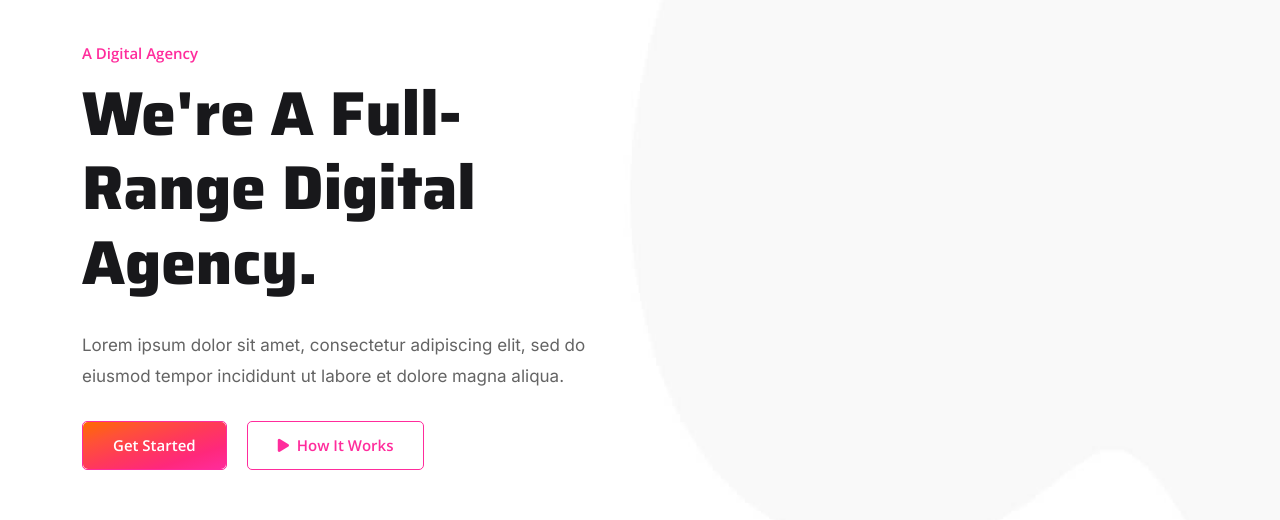
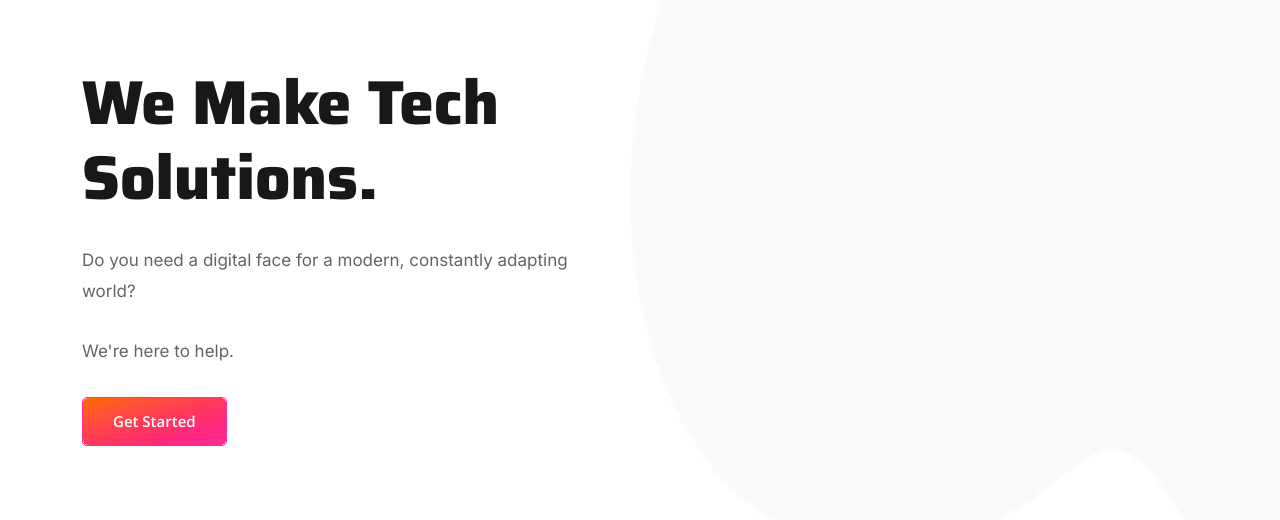
Before and after one commit to Adeptly-Tech-Solutions/Website, a Next.js app: page / in a window 1280 px wide. Shown: the part 159-679 px from the top of the page. Built offline with nearby package versions, Linux system fonts and the light colour scheme.

Commit message:
changes made to main banner

```diff
--- a/components/HomePages/DefaultHome/MainBanner.js
+++ b/components/HomePages/DefaultHome/MainBanner.js
@@ -23,25 +23,17 @@ const MainBanner = () => {
               <div className="row">
                 <div className="col-lg-6">
                   <div className="main-banner-content">
-                    <span>A Digital Agency</span>
-                    <h1>We're a full-range digital agency.</h1>
+                    <h1>We make tech solutions.</h1>
                     <p>
-                      Lorem ipsum dolor sit amet, consectetur adipiscing elit,
-                      sed do eiusmod tempor incididunt ut labore et dolore
-                      magna aliqua.
+                      Do you need a digital face for a modern, constantly adapting world?
+                    </p>
+
+                    <p>
+                      We're here to help.
                     </p>
 
                     <Link href="/contact">
                       <a className="btn btn-primary">Get Started</a>
-                    </Link>
-
-                    <Link href="#play-video">
-                      <a
-                        onClick={() => setToggler(!toggler)}
-                        className="btn btn-secondary"
-                      >
-                        <i className="fa-solid fa-play me-1"></i> How it works
-                      </a>
                     </Link>
                   </div>
                 </div>
--- a/pages/index.js
+++ b/pages/index.js
@@ -3,14 +3,7 @@ import Navbar from "../components/Layouts/Navbar";
 import MainBanner from "../components/HomePages/DefaultHome/MainBanner";
 import Services from "../components/HomePages/DefaultHome/Services";
 import About from "../components/HomePages/DefaultHome/About";
-import OurWorks from "../components/HomePages/DefaultHome/OurWorks";
-import WorkProcess from "../components/HomePages/DefaultHome/WorkProcess";
-import Feedback from "../components/Common/Feedback";
 import Team from "../components/Common/Team";
-import FunFacts from "../components/Common/FunFacts";
-import LatestNewsSlider from "../components/Common/LatestNewsSlider";
-import CtaArea from "../components/Common/CtaArea";
-import Partner from "../components/Common/Partner";
 import Footer from "../components/Layouts/Footer";
 
 const Index = () => {
@@ -24,21 +17,7 @@ const Index = () => {
 
       <About />
 
-      <OurWorks />
-
-      <WorkProcess />
-
-      <Feedback />
-
       <Team />
-
-      <FunFacts />
-
-      <LatestNewsSlider />
-
-      <CtaArea />
-
-      <Partner />
 
       <Footer />
     </>
```
